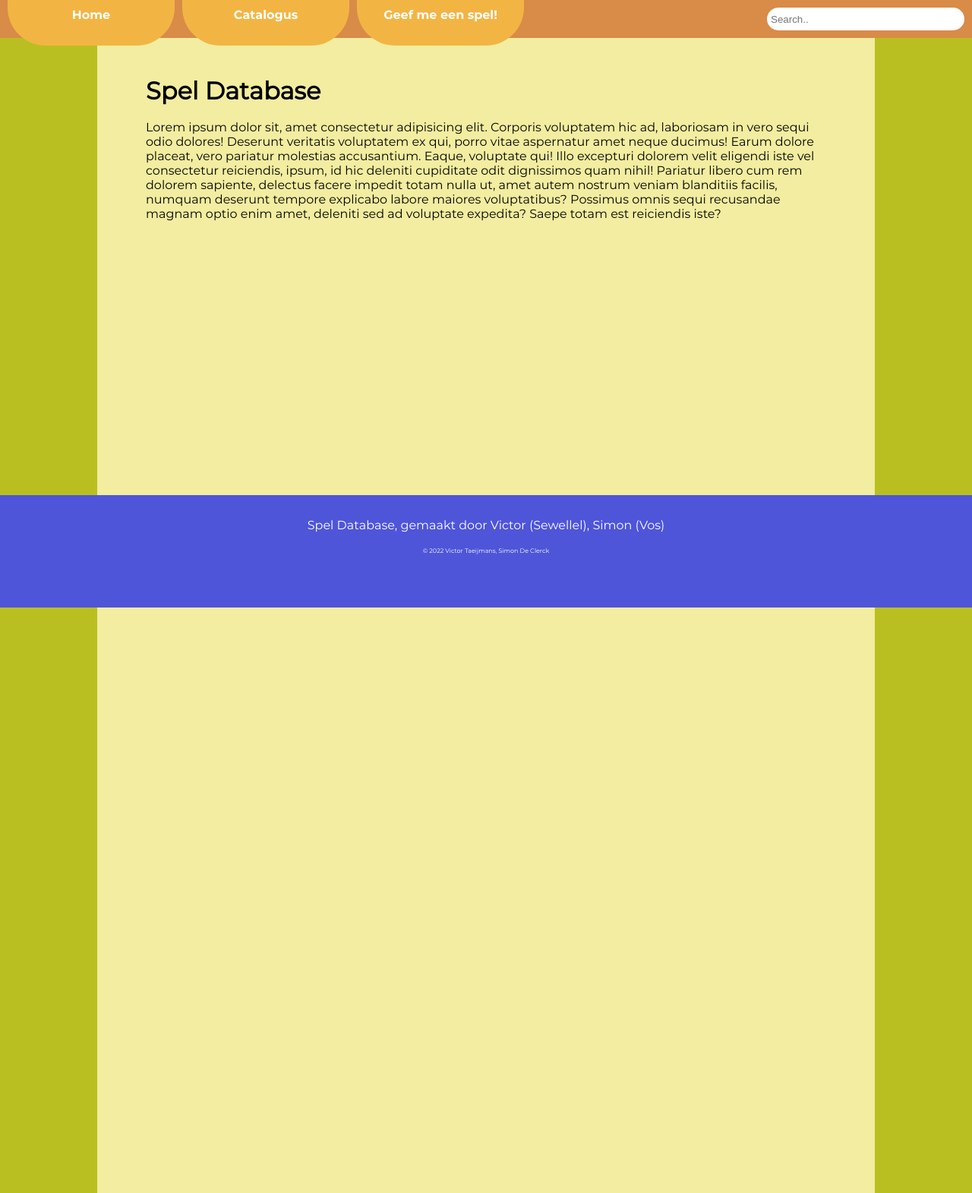
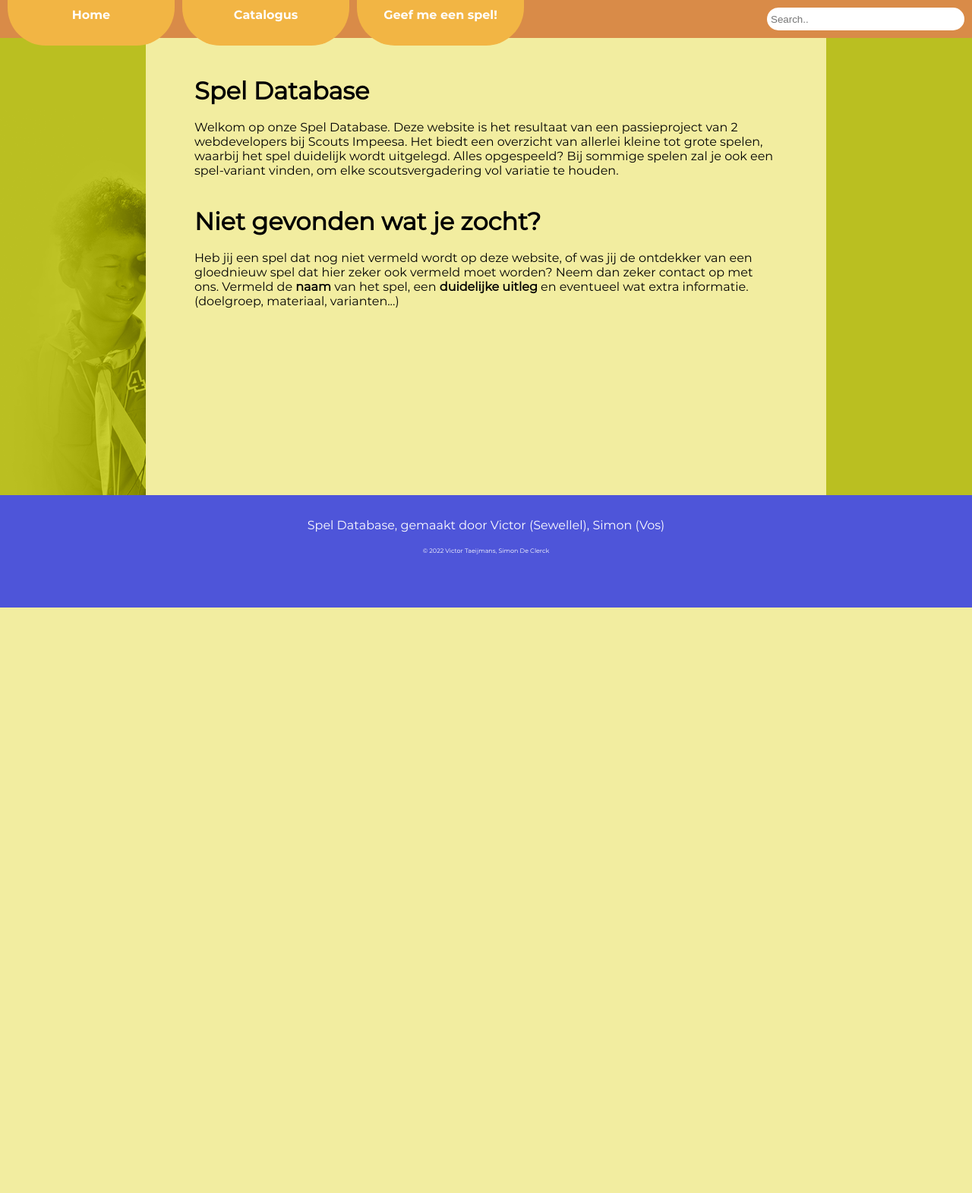
Before and after one commit to VictorTmns/spelDatabase, a PHP site: page / in a window 1280 px wide. Shown: the whole page at 76% size. After the commit the page ends 800 px from the top, so only its background shows below. Run offline with PHP 8.4, Linux system fonts and the light colour scheme.

Commit message:
Aanvulling index
verbetering een aanpassing van index.php css, en al eerste content

```diff
--- a/app/index.php
+++ b/app/index.php
@@ -16,7 +16,12 @@
     <main>
         <h1>Spel Database</h1>
         <br>
-        <p>Lorem ipsum dolor sit, amet consectetur adipisicing elit. Corporis voluptatem hic ad, laboriosam in vero sequi odio dolores! Deserunt veritatis voluptatem ex qui, porro vitae aspernatur amet neque ducimus! Earum dolore placeat, vero pariatur molestias accusantium. Eaque, voluptate qui! Illo excepturi dolorem velit eligendi iste vel consectetur reiciendis, ipsum, id hic deleniti cupiditate odit dignissimos quam nihil! Pariatur libero cum rem dolorem sapiente, delectus facere impedit totam nulla ut, amet autem nostrum veniam blanditiis facilis, numquam deserunt tempore explicabo labore maiores voluptatibus? Possimus omnis sequi recusandae magnam optio enim amet, deleniti sed ad voluptate expedita? Saepe totam est reiciendis iste?</p>
+        <p>Welkom op onze Spel Database. Deze website is het resultaat van een passieproject van 2 webdevelopers bij Scouts Impeesa. Het biedt een overzicht van allerlei kleine tot grote spelen, waarbij het spel duidelijk wordt uitgelegd. Alles opgespeeld? Bij sommige spelen zal je ook een spel-variant vinden, om elke scoutsvergadering vol variatie te houden. </p>
+        <br>
+        <br>
+        <h1>Niet gevonden wat je zocht?</h1>
+        <br>
+        <p>Heb jij een spel dat nog niet vermeld wordt op deze website, of was jij de ontdekker van een gloednieuw spel dat hier zeker ook vermeld moet worden? Neem dan zeker contact op met ons. Vermeld de <b>naam</b> van het spel, een <b>duidelijke uitleg</b> en eventueel wat extra informatie. (doelgroep, materiaal, varianten...)</p>
     </main>
     <?php include("includes/footer.inc.php"); ?>
 </body>
--- a/app/style/style.css
+++ b/app/style/style.css
@@ -16,6 +16,9 @@
 
 body {
     background-color: #babf21;
+    background-image: url(../images/background.png);
+    background-repeat: no-repeat;
+    background-position: bottom left;
 }
 
 main {
@@ -23,12 +26,18 @@ main {
     position: relative;
 }
 
+@media only screen and (max-width: 1000px) { /* i-pad font size */
+    main p {
+        font-size: 12px;
+    }
+}
+
 @media only screen and (min-width: 800px) { /* desktop only */
     main {
-        width: 70%;
-        margin: 0 10% 0 10%;
+        width: 60%;
+        margin: 0 15% 0 15%;
         padding: 50px 5% 50px 5%;
-        padding-bottom: 100%; /* later vervangen door stretch tot footer */
+        padding-bottom: 25%; /* later vervangen door stretch tot footer */
     }
 }
 
```
Also changed, not shown: app/images/background.png (added).
